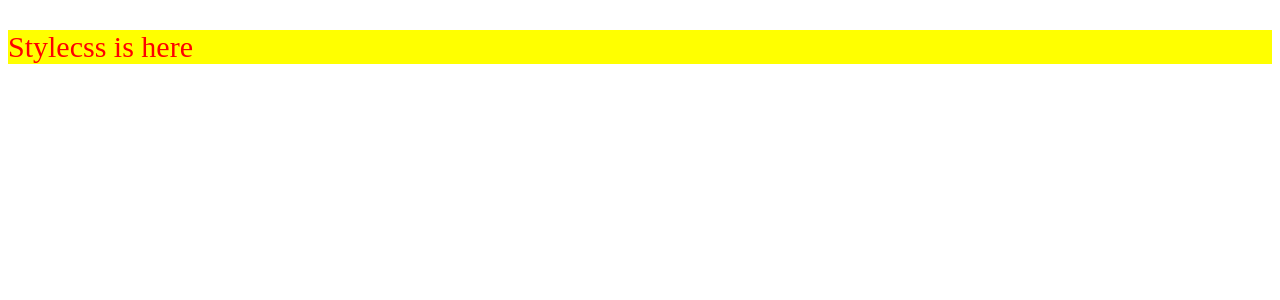
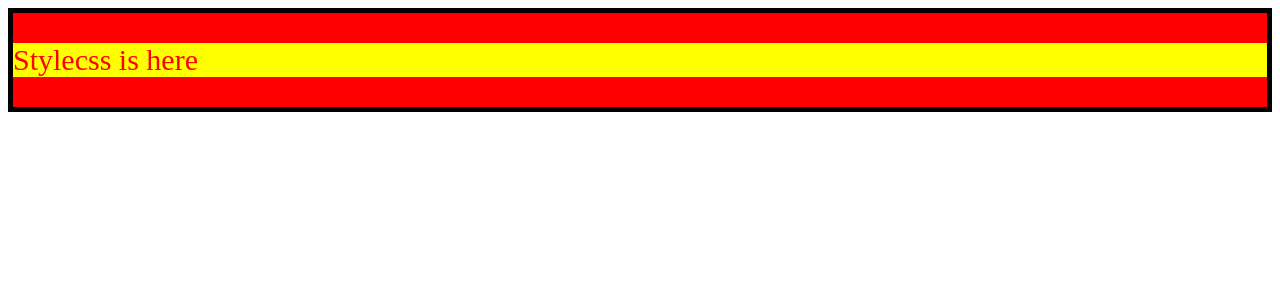
Before and after one commit to Ryuuutaaa/react-udemy, a React (Vite) app: page / in a window 1280 px wide. Shown: the top 300 px of the page. Built offline with nearby package versions, Linux system fonts and the light colour scheme.

Commit message:
feat : add CssStyle.jsx is done

```diff
--- a/src/assets/css/style.css
+++ b/src/assets/css/style.css
@@ -3,3 +3,8 @@ p {
   color: red;
   background-color: yellow;
 }
+
+.container {
+  border: 5px solid black;
+  background-color: red;
+}
--- a/src/components/CssStyle.jsx
+++ b/src/components/CssStyle.jsx
@@ -2,7 +2,7 @@ import "../assets/css/style.css";
 
 const CssStyle = () => {
   return (
-    <div>
+    <div className="container">
       <p>Stylecss is here</p>
     </div>
   );
```
